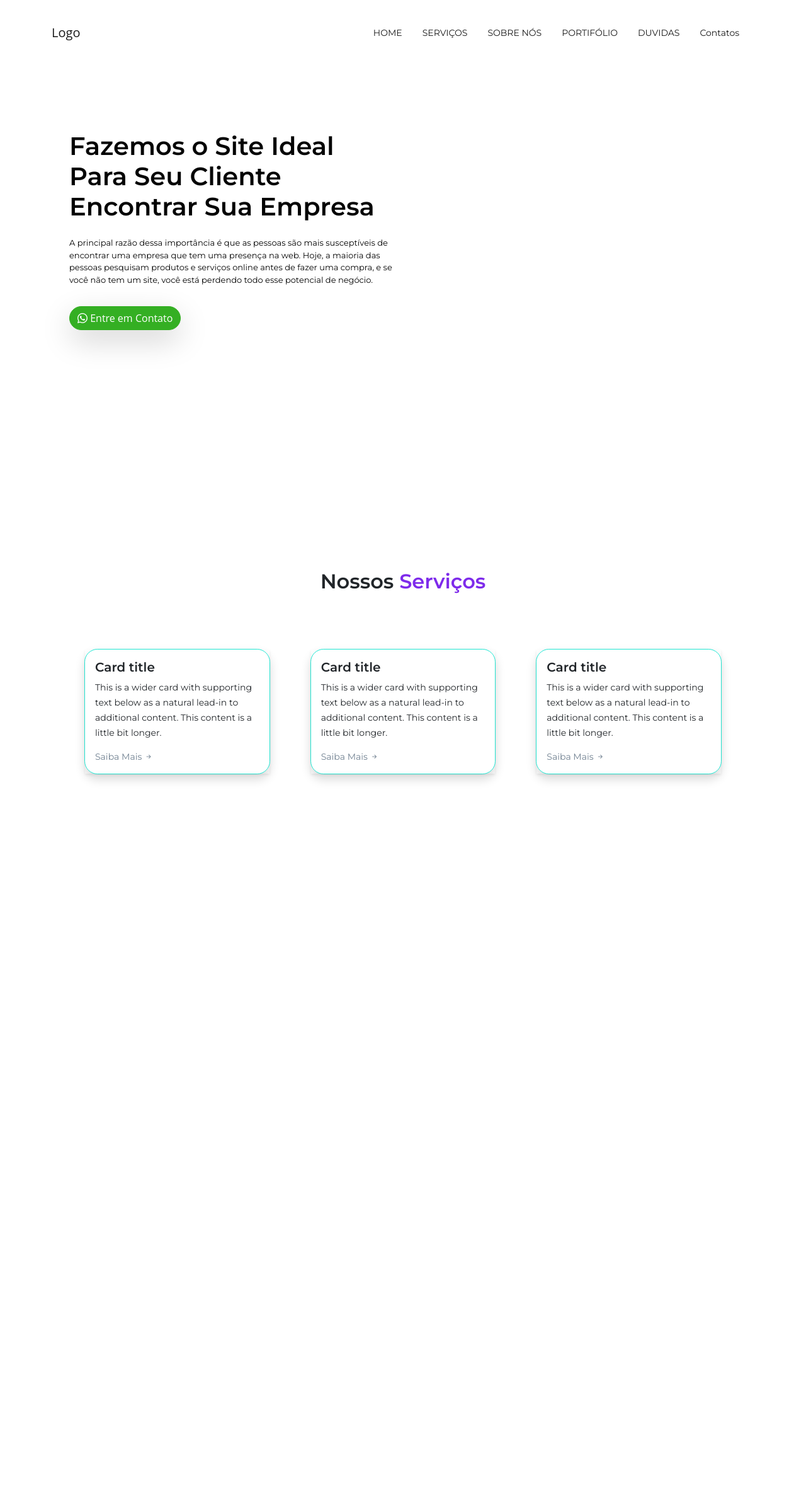
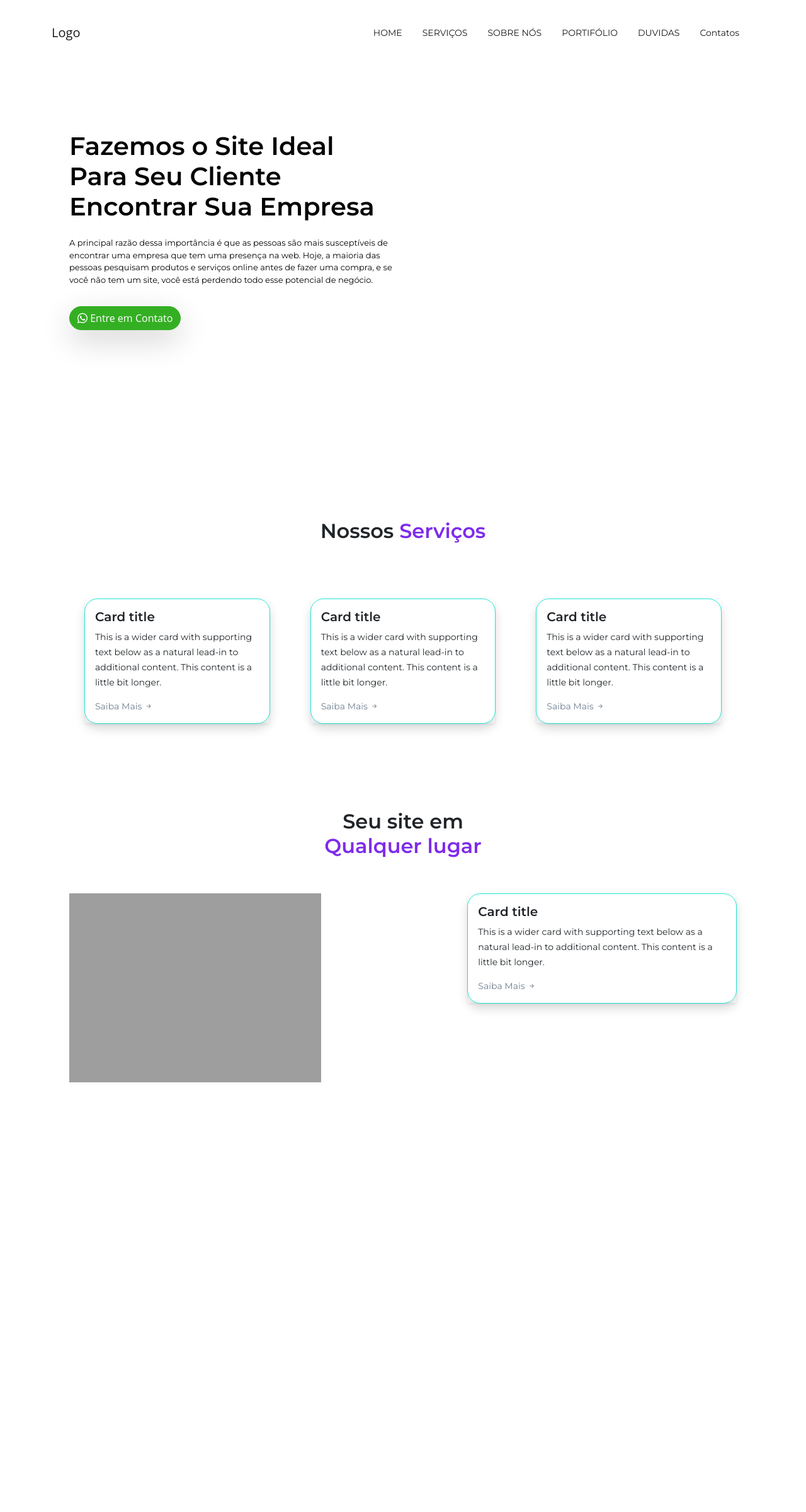
Before and after one commit to luanaAlm/service_page, a Django app: page / in a window 1280 px wide. Shown: the whole page at 63% size. After the commit the page ends 1718 px from the top, so only its background shows below. Run offline with Django 3.2, Linux system fonts and the light colour scheme; some libraries are stand-ins or nearby versions; grey boxes are pictures that could not be loaded.

Commit message:
Serviços

```diff
--- a/core/templates/index.html
+++ b/core/templates/index.html
@@ -93,8 +93,41 @@
                 </div>
             </div>
         </div>
+        <div class="title" data-aos="fs-1 fade-up">
+            <h2 class="fw-bold">Seu site em <br>
+                <span> Qualquer lugar</span>
+            </h2>
+        </div>
+        <div class="album py-5">
+            <div class="row justify-content-center">
+                <!-- Card -->
+                <div class="col-md-7" data-aos="fade-up">
+                    <img height="100px" class="img-fluid" src="{% static 'img/art-direction-removebg-preview.png' %}" alt="responsive">
+                </div>
+                <!-- Card -->
+                <div class="col-md-5" data-aos="fade-up">
+                    <div class="card shadow ">
+                        <div class="shadow-sm card-body">
+                            <h5 class="card-title fw-bold">Card title</h5>
+                            <p class="card-text fs-6">
+                                <small>This is a wider card with supporting text below as a natural lead-in to additional content. This content is a little bit longer.</small>
+                            </p>
+                            <div class="d-flex justify-content-between align-items-center">
+                                <div class="btn-group">
+                                    <small>
+                                        <a href="">Saiba Mais
+                                            <i class="bi bi-arrow-right-short"></i>
+                                        </a>
+                                    </small>
+                                </div>
+                            </div>
+                        </div>
+                    </div>
+                </div>
+            </div>
+        </div>
+    </section>
 
-    </section>
     <!-- fim Serviços -->
     <!-- Contact -->
     <section>
--- a/static/css/style.css
+++ b/static/css/style.css
@@ -25,7 +25,7 @@ body {
 }
 section {
   width: 100%;
-  height: 100vh;
+  height: 90vh;
 }
 a {
   text-decoration: none;
@@ -36,7 +36,7 @@ a {
 .navbar {
   padding-top: 2rem;
   padding-bottom: 2rem;
-  background-color: transparent !important;
+  background-color: #fff !important;
 }
 .navbar-brand h1 {
   color: var(--color-three);
@@ -88,6 +88,7 @@ li a {
 }
 .title h1 {
   color: var(--color-font);
+  font-size: 20px;
 }
 .title span {
   color: var(--color-tree);
@@ -115,3 +116,6 @@ li a {
 .card a:hover {
   color: var(--color-secound);
 }
+img {
+  height: 20rem;
+}
```
